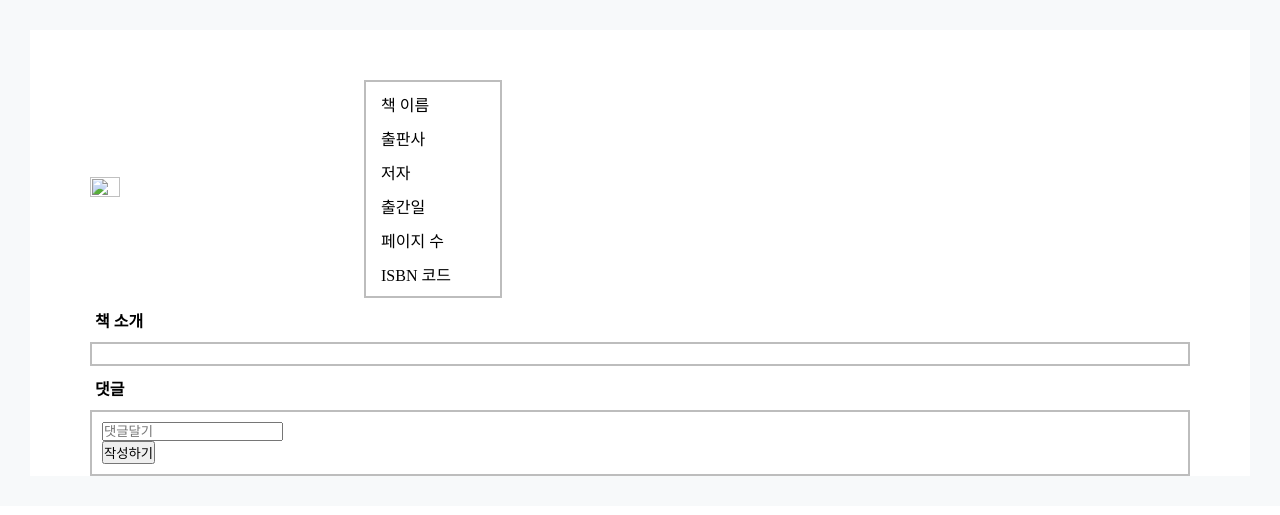
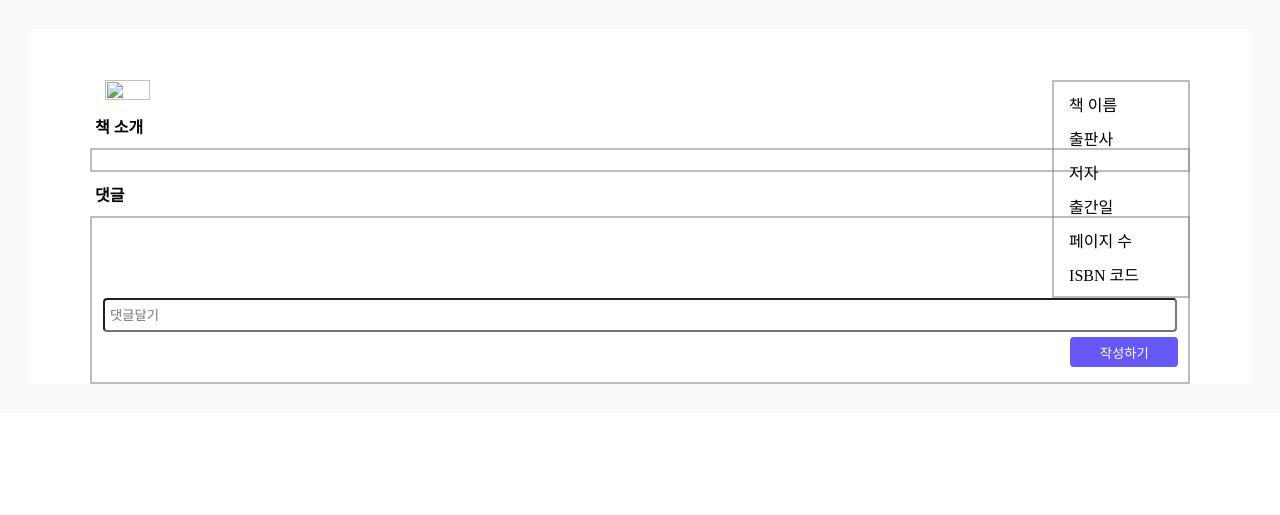
Before and after one commit to gon2gon2/elice_library, a Flask app: page /detail/1 in a window 1280 px wide. Shown: the top 515 px of the page. Run offline with Flask 2, Linux system fonts and the light colour scheme; data that the repository does not hold is empty.

Commit message:
detail페이지 CSS작업

```diff
--- a/library/static/style.css
+++ b/library/static/style.css
@@ -42,7 +42,6 @@ input {
     margin: 5px auto;
     width: 200px;
     height: 30px;
-    border: 2px solid #6558f5;
     border-radius: 4px;
     padding-left: 5px;
 }
@@ -103,10 +102,6 @@ input {
 }
 
 .book-star {
-    /* position:absolute; */
-    /* top:5px;
-    left:50px; */
-    /* border: red 1px solid; */
     margin-top: 5px;
 }
 .book-stock{
@@ -177,7 +172,7 @@ input {
 }
 
 .detail-image img {
-    margin-left: 10px;
+    margin-left: 25px;
     width:100%;
     height:100%;
     max-width: 200px;
@@ -185,7 +180,9 @@ input {
 }
 
 .detail > .detail-row > .detail-info {
-    margin-left: 250px;
+    /* margin-left: 250px; */
+    float:right;
+    margin-right: 10px;
     border:2px rgba(128, 128, 128, 0.521) solid;
 }
 
@@ -213,10 +210,18 @@ input {
     border:2px rgba(128, 128, 128, 0.521) solid;
     margin: 0px 60px;
     padding: 10px;
-    /* float:right; */
 }
 
 
 .box{
     display:inline;
 }
+
+#reply {
+    width:99%;
+}
+
+#reply-submit{
+    width:10%;
+    margin-right: 0px;
+}
--- a/library/templates/detail.html
+++ b/library/templates/detail.html
@@ -31,8 +31,8 @@
     <h4 class="detail-title">댓글</h4>
     <div class="detail-reply detail-row">
         <form method='post'>
-            <input type="text" placeholder="댓글달기">
-            <input type="submit" value="작성하기">
+            <input id="reply" class='input-style-1' type="text" placeholder="댓글달기">
+            <input id="reply-submit" class='btn' type="submit" value="작성하기">
         </form>
     </div>
 </div>
```
